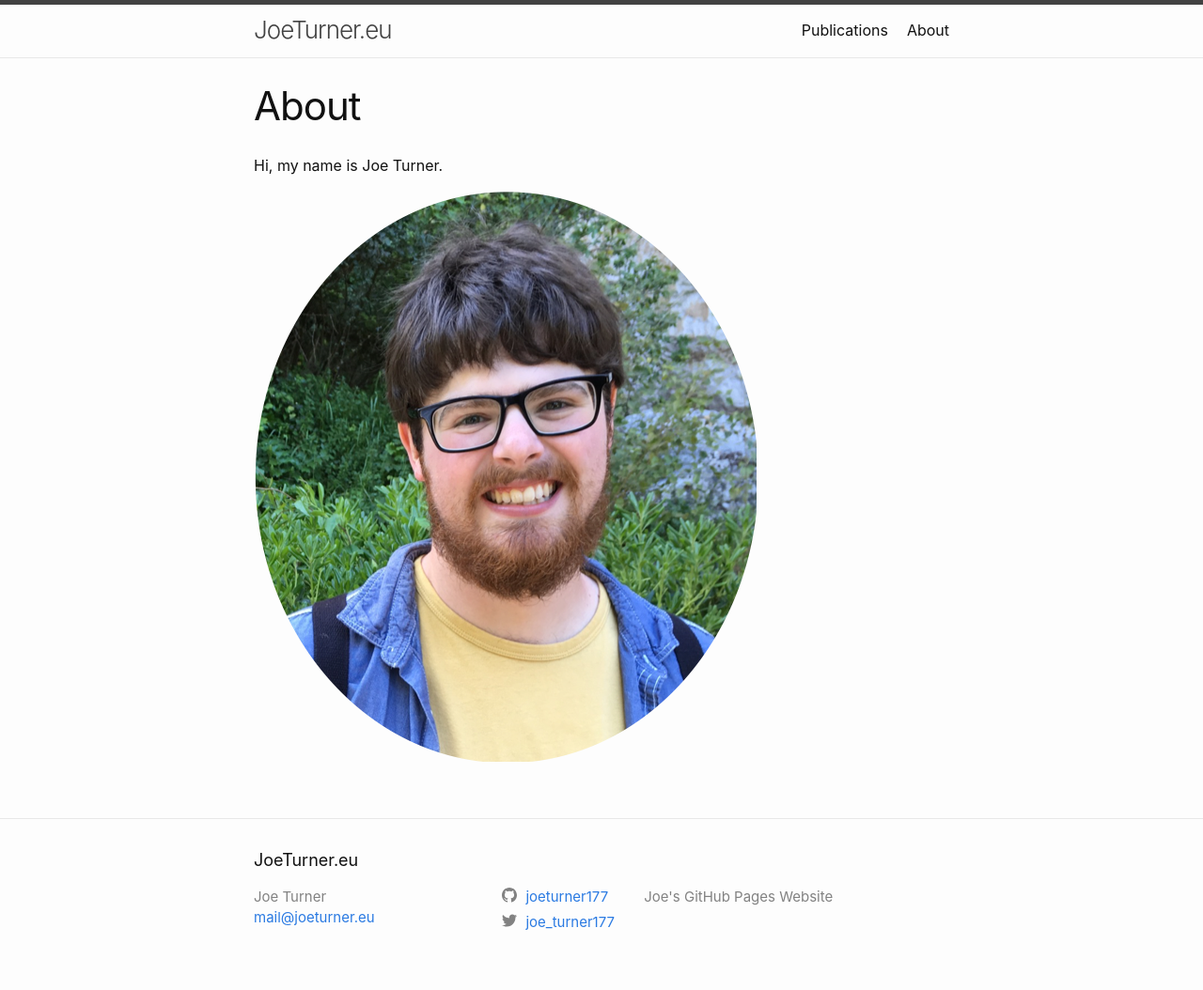
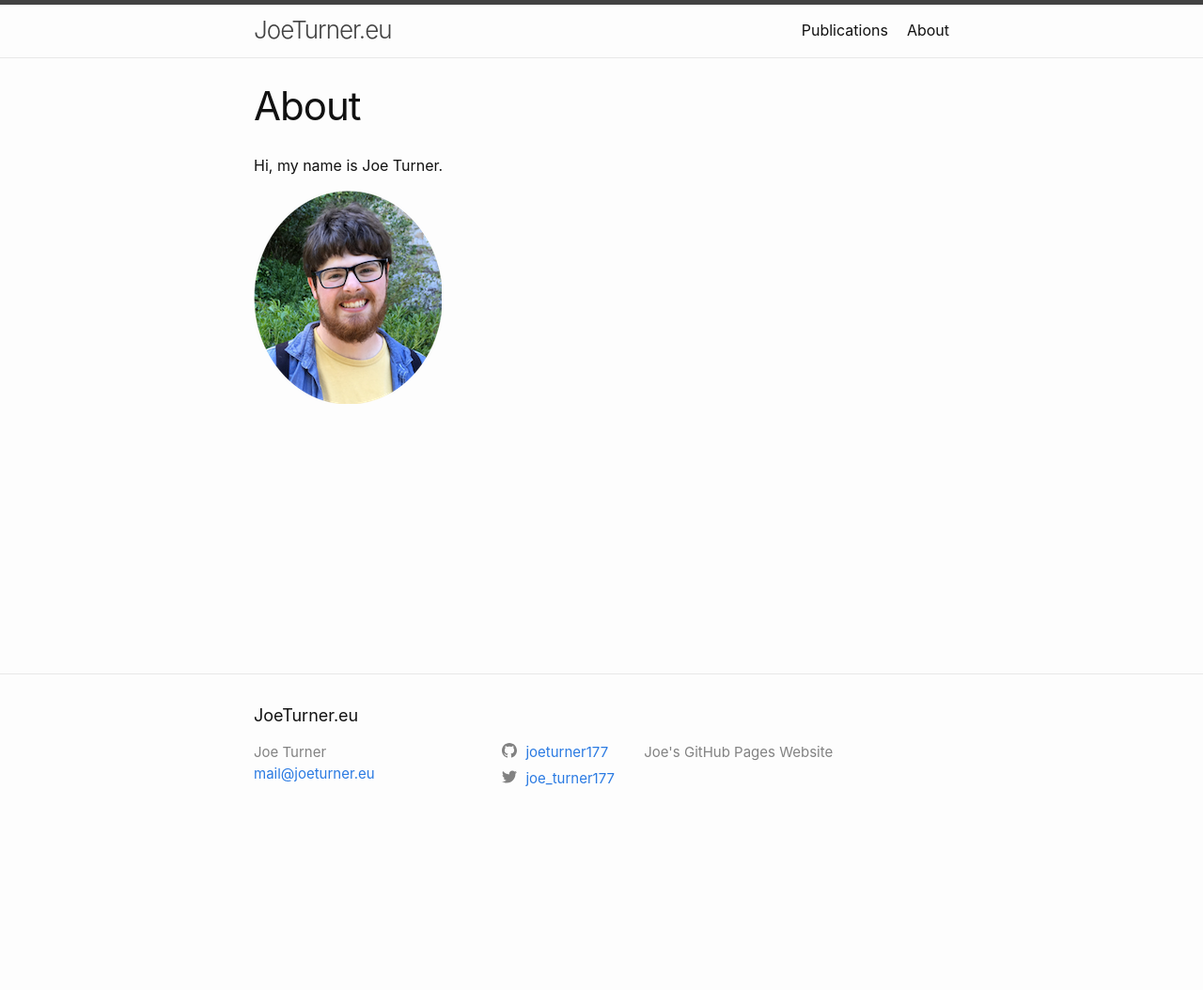
Before and after one commit to joeturner177/joeturner177.github.io, a Jekyll site: the page built from about.md, in a window 1280 px wide. Shown: the whole page at 94% size. Built offline with Jekyll 4.4.1, drawn with Linux system fonts in a browser that asks for light colours; after the commit the page ends 900 px from its top, so only the background shows below that.

Commit message:
Update about.md

```diff
--- a/about.md
+++ b/about.md
@@ -7,4 +7,4 @@ permalink: /about/
 Hi, my name is Joe Turner.
 
 
-![Photo](/images/about_pic.png)
+![Photo](/images/about_pic_small.png)
```
